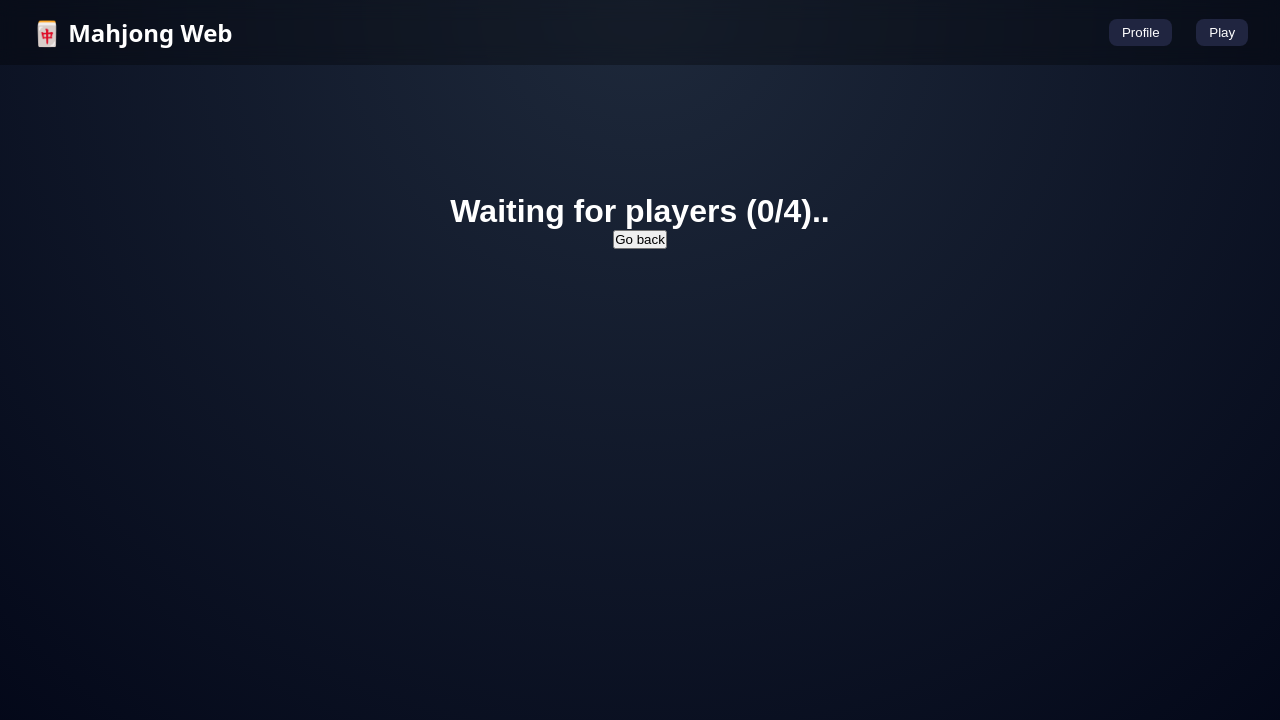
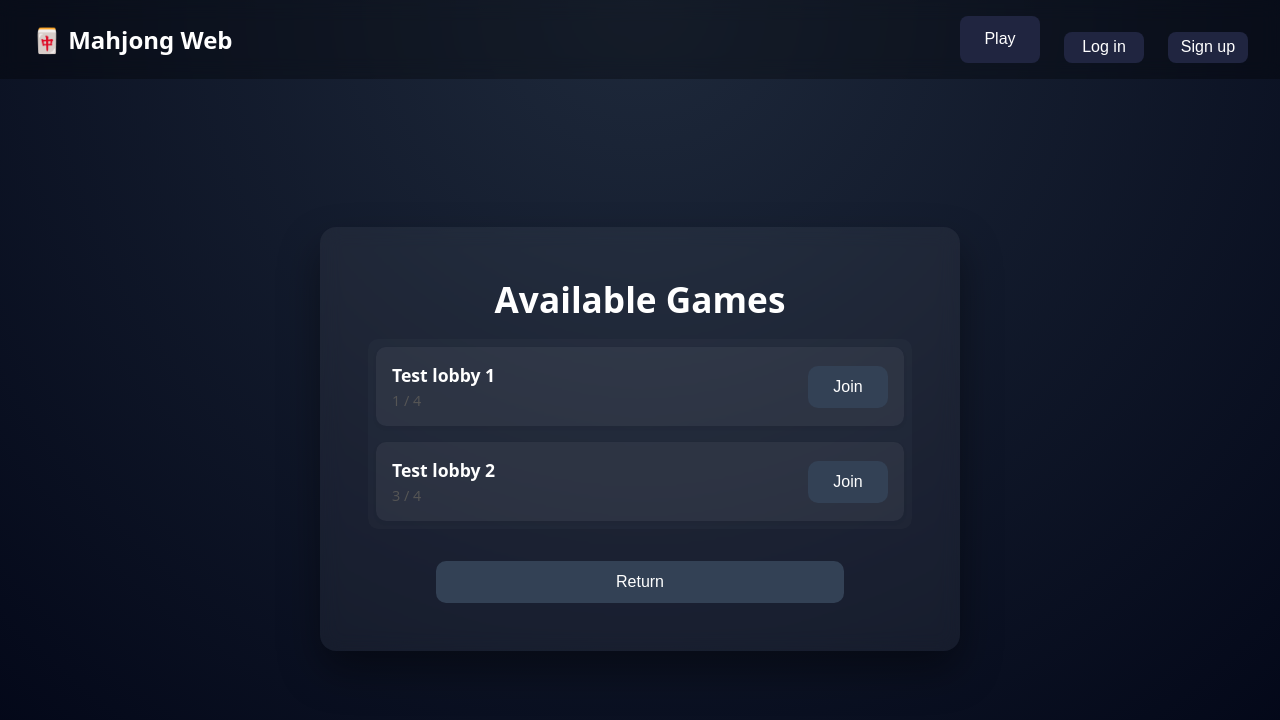
Before and after one commit to Dominik-Pawelec/mahjong_web, a SvelteKit app in the folder src/frontend/: page /lobby in a window 1280 px wide. Shown: the top 720 px of the page. Built offline with nearby package versions, Linux system fonts and the light colour scheme; no server answers.

Commit message:
lobby making poc

```diff
--- a/src/frontend/src/app.css
+++ b/src/frontend/src/app.css
@@ -20,6 +20,66 @@ h1, h2, h3 {
 	flex-shrink: 0;
 	white-space: nowrap;
 	min-width: 0;
+}
+
+h1 {
+	font-size: 2.2rem;
+	margin-bottom: 1rem;
+}
+
+.card {
+	background: rgba(255, 255, 255, 0.05);
+	backdrop-filter: blur(10px);
+	border-radius: 16px;
+	width: 100%;
+	max-width: 40rem;
+	min-width: 20rem;
+	padding: 3rem;
+	text-align: center;
+	box-shadow: 0 20px 40px rgba(0,0,0,0.4);
+}
+
+button {
+	border: none;
+	border-radius: 10px;
+	padding: 0.75rem;
+	font-size: 1rem;
+	cursor: pointer;
+	transition: all 0.2s ease;
+	width: 75%;
+}
+
+button.typ1 {
+	background: #22c55e;
+	color: #052e16;
+}
+button.typ1:hover { background: #16a34a; }
+
+button.typ2 {
+	background: #334155;
+	color: white;
+}
+button.typ2:hover { background: #475569; }
+
+button + button {
+	margin-top: 1rem;
+}
+
+input {
+	width: 75%;
+	padding: 0.8rem;
+	font-size: 1rem;
+	border: 3px solid #ccc;
+	border-radius: 10px;
+	outline: none;
+	box-sizing: border-box;
+	transition: all 0.2s ease;
+	display: block;
+	margin: 0 auto 1rem auto;
+}
+input:focus {
+	border-color: #4f46e5;
+	box-shadow: 0 0 0 2px #475569;
 }
 
 @font-face {
--- /dev/null
+++ b/src/frontend/src/lib/stores/rooms.ts
@@ -0,0 +1,12 @@
+import { writable } from 'svelte/store';
+
+export type Room = {
+	id: string;
+	name: string;
+	players: number;
+};
+
+export const rooms = writable<Room[]>([
+	{ id: '1', name: 'Test lobby 1', players: 1 },
+	{ id: '2', name: 'Test lobby 2', players: 3 }
+]);
--- /dev/null
+++ b/src/frontend/src/lib/user.ts
@@ -0,0 +1,8 @@
+import { writable } from 'svelte/store';
+
+export type User = {
+    username: string;
+    avatarUrl?: string;
+};
+
+export const user = writable<User | null>(null);
--- a/src/frontend/src/routes/+layout.svelte
+++ b/src/frontend/src/routes/+layout.svelte
@@ -1,14 +1,20 @@
 <script lang="ts">
 	import '../app.css';
 	import { goto } from '$app/navigation';
+	import { user, type User } from '$lib/user';
 </script>
 
 <div class="app">
 	<header>
 		<h2 on:click={() => goto('/')}>🀄 Mahjong Web</h2>
 		<nav>
-			<button on:click={() => goto('/profile')}>Profile</button>
 			<button on:click={() => goto('/lobby')}>Play</button>
+			{#if $user}
+				<img src={$user.avatarUrl} alt="avatar" class="avatar" on:click={() => goto('/profile')}/>
+			{:else}
+				<button on:click={() => goto('/login')}>Log in</button>
+				<button on:click={() => goto('/register')}>Sign up</button>
+			{/if}
 		</nav>
 	</header>
 
@@ -59,6 +65,7 @@
 		border-radius: 8px;
 		cursor: pointer;
 		transition: 0.2s;
+		width: 5rem;
 	}
 	nav button:hover {
 		background: #334155;
--- a/src/frontend/src/routes/+page.svelte
+++ b/src/frontend/src/routes/+page.svelte
@@ -4,52 +4,28 @@
 
 <div class="card">
 	<h1>Mahjong Web</h1>
+	<br>
 	<div class="actions">
-		<button class="typ1" on:click={() => goto('/lobby')}>Join Game</button>
-		<button class="typ2" on:click={() => goto('/profile')}>Profile</button>
+		<button class="typ1" on:click={() => goto('/lobby')}>
+			Join Game
+		</button>
+		<button class="typ2" on:click={() => goto('/lobby/create')}>
+			Create Game
+		</button>
+		<button class="typ2" on:click={() => goto('/profile')}>
+			Profile
+		</button>
 	</div>
 </div>
 
 <style>
-	.card {
-		background: rgba(255, 255, 255, 0.05);
-		backdrop-filter: blur(10px);
-		border-radius: 16px;
-		padding: 3rem;
-		width: 320px;
-		text-align: center;
-		box-shadow: 0 20px 40px rgba(0,0,0,0.4);
-	}
-
-	h1 {
-		font-size: 2.2rem;
-		margin-bottom: 1rem;
-	}
-
 	.actions {
 		display: flex;
 		flex-direction: column;
-		gap: 1rem;
+		align-items: center;
 	}
 
-	button {
-		border: none;
-		border-radius: 10px;
-		padding: 0.75rem;
-		font-size: 1rem;
-		cursor: pointer;
-		transition: all 0.2s ease;
+	.card {
+		max-width: 25rem;
 	}
-
-	button.typ1 {
-		background: #22c55e;
-		color: #052e16;
-	}
-	button.typ1:hover { background: #16a34a; }
-
-	button.typ2 {
-		background: #334155;
-		color: white;
-	}
-	button.typ2:hover { background: #475569; }
 </style>
--- a/src/frontend/src/routes/lobby/+page.svelte
+++ b/src/frontend/src/routes/lobby/+page.svelte
@@ -1,58 +1,87 @@
 <script lang="ts">
-    import { onMount } from 'svelte';
-	import {writable} from 'svelte/store'
-	import {goto} from '$app/navigation'
-
-	const apiEndpoint = "chuj w dupie hlupie"
-	let playerCount = 0
-
-	async function fetchPlayerCount() {
-		try {
-			const response = await fetch(apiEndpoint);
-			if(!response.ok) throw new Error('Network response was not ok!');
-			const data = await response.json();
-			playerCount = data.count
-			if(playerCount === 4) goto("/game")
-		} catch (err) {
-			console.error('(Lobby) Failed to fetch player count:', err)
-		}
-	}
-
-	const dots_steps = ['.', '..', '...'];
-	let dots = "";
-
-	onMount(() => {
-		//TODO: Announce to the server that someone joined the lobby
-		fetchPlayerCount()
-		const fetchIntervalID = setInterval(fetchPlayerCount, 2500)
-		let dots_index = 0;
-		const dotsIntervalID = setInterval(() => {
-			dots = dots_steps[dots_index++];
-			dots_index = dots_index % dots_steps.length;
-		}, 1000);
-
-		return () => {
-			clearInterval(fetchIntervalID)
-			clearInterval(dotsIntervalID)
-			//TODO: Announce to the server that someone has left the lobby
-		}
-	})
-
+    import { rooms } from '$lib/stores/rooms';
+	import { goto } from '$app/navigation'
 </script>
 
-<main>
-	<h1>Waiting for players ({playerCount}/4){dots}</h1>
-	<button on:click={() => {goto('/')}}>Go back</button>
+<main class="card">
+	<h1>Available Games</h1>
+
+	<div class="room-list">
+		{#each $rooms as room}
+			<div class="room-card">
+				<div>
+					<h3 title={room.name}>{room.name}</h3>
+					<p>{room.players} / 4</p>
+				</div>
+
+				<button class="typ2"
+					disabled={room.players >= 4}
+					on:click={() => goto(`/room/${room.id}`)}
+				>
+					Join
+				</button>
+			</div>
+		{/each}
+	</div>
+
+	<button class="typ2" on:click={() => goto('/')}>
+		Return
+	</button>
 </main>
 
 <style>
-	main {
+	.room-list {
 		display: flex;
-		justify-content: flex-start;
+		flex-direction: column;
 		align-items: center;
+		gap: 1rem;
+		padding: 0.5rem;
+		width: 100%;
+		margin-bottom: 2rem;
+		background: rgba(255, 255, 255, 0.02);
+		border-radius: 10px;
+
+		max-height: 50vh;
+		overflow-y: auto;
+	}
+
+	.room-card {
+		display: flex;
+		justify-content: space-between;
+		align-items: center;
+		padding: 1rem;
+		width: 100%;
+		background: rgba(255, 255, 255, 0.05);
+		border-radius: 10px;
+		box-shadow: 0 2px 4px rgba(0,0,0,0.05);
+		gap: 1rem;
+	}
+
+	.room-card div {
+		display: flex;
 		flex-direction: column;
-		min-height: 100vh;
-		padding-top: 20vh;
-		font-family: sans-serif;
+		align-items: flex-start;
+		min-width: 0;
+		overflow: hidden;
+	}
+
+	.room-card h3 {
+		margin: 0 0 0.25rem 0;
+		font-size: 1.1rem;
+	}
+
+	.room-card p {
+		margin: 0;
+		color: #555;
+		font-size: 0.9rem;
+	}
+
+	.room-card button {
+		width: 5rem;
+		flex-shrink: 0;
+	}
+
+	.card {
+		min-width: 30rem;
 	}
 </style>
--- /dev/null
+++ b/src/frontend/src/routes/lobby/create/+page.svelte
@@ -0,0 +1,40 @@
+<script lang="ts">
+	import { rooms } from '$lib/stores/rooms';
+	import { goto } from '$app/navigation';
+
+	let name = '';
+
+	function createRoom() {
+		const id = crypto.randomUUID();
+
+		rooms.update(r => [
+			...r,
+			{ id, name, players: 1 }
+		]);
+
+		goto(`/room/${id}`);
+	}
+</script>
+
+<main class="card">
+	<h1>Create Game</h1>
+
+	<input
+		placeholder="Room name"
+		bind:value={name}
+	/>
+
+	<button class="typ2" disabled={!name} on:click={createRoom}>
+		Create
+	</button>
+
+	<button class="typ2" on:click={() => goto('/')}>
+		Return
+	</button>
+</main>
+
+<style>
+	.card {
+		max-width: 25rem;
+	}
+</style>
```
Also changed, not shown: src/frontend/src/routes/room/[id]/+page.svelte (added, +55 -0 lines).
